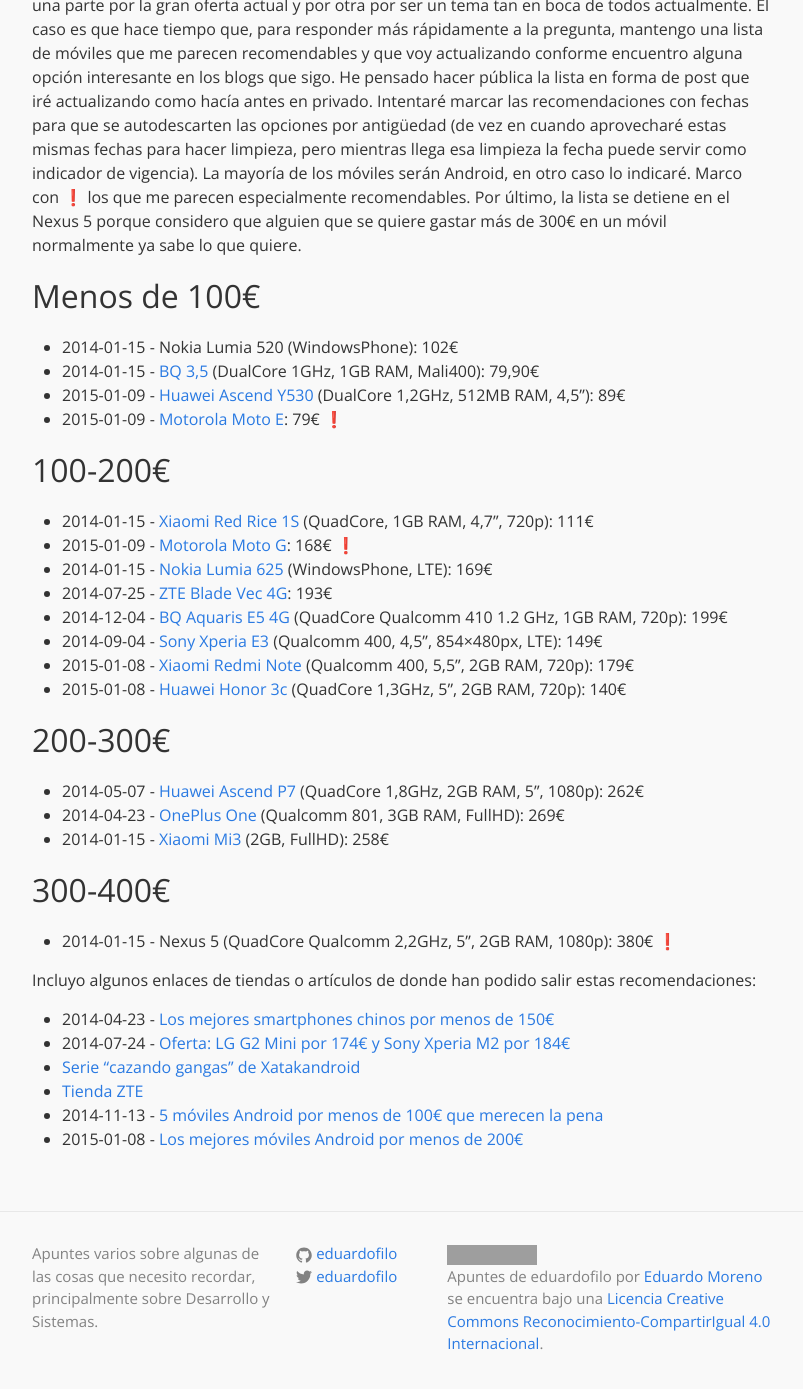
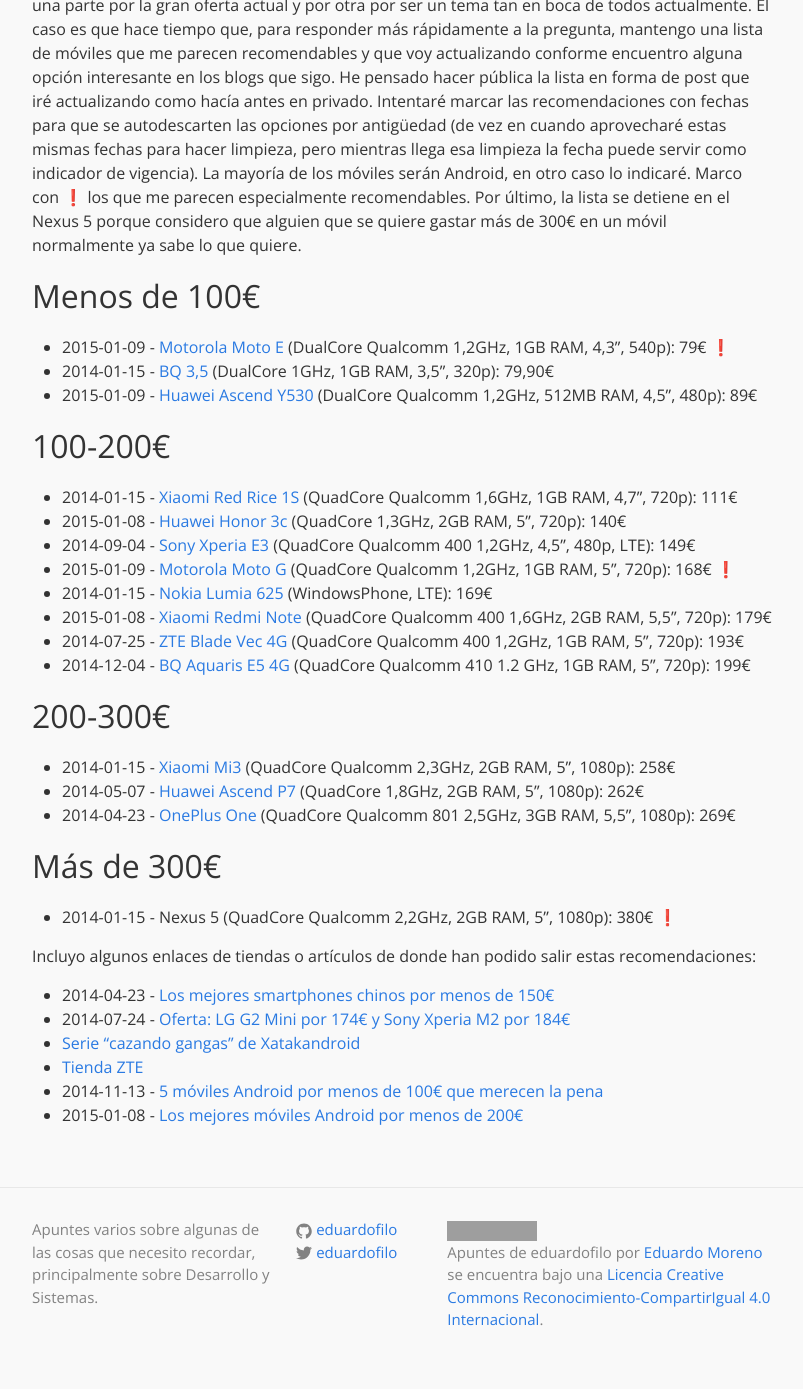
Before and after one commit to eduardofilo/eduardofilo.jekyll, a Jekyll site: the page built from _posts/2015-01-09-moviles.md, in a window 1280 px wide and 1400 px high, scrolled down 422 px. Shown: the top 1389 px of the window, without its empty margins (238-1041 px from the left). Built offline with Jekyll 4.4.1, drawn with Linux system fonts in a browser that asks for light colours; emoji names are drawn with the system emoji font; Markdown is read by kramdown in place of the engine named in the settings; grey boxes are pictures that could not be loaded.

Commit message:
Cambio menor.

```diff
--- a/_posts/2015-01-09-moviles.md
+++ b/_posts/2015-01-09-moviles.md
@@ -11,31 +11,30 @@
 
 ## Menos de 100€
 
-* 2014-01-15 - Nokia Lumia 520 (WindowsPhone): 102€
-* 2014-01-15 - [BQ 3,5](http://www.bq.com/es/productos/aquaris-3-5.html) (DualCore 1GHz, 1GB RAM, Mali400): 79,90€
-* 2015-01-09 - [Huawei Ascend Y530](http://www.amazon.es/gp/product/B00HRXA9CW) (DualCore 1,2GHz, 512MB RAM, 4,5”): 89€
-* 2015-01-09 - [Motorola Moto E](http://www.amazon.es/gp/product/B00KD7UZH8): 79€ :exclamation:
+* 2015-01-09 - [Motorola Moto E](http://www.amazon.es/gp/product/B00KD7UZH8) (DualCore Qualcomm 1,2GHz, 1GB RAM, 4,3”, 540p): 79€ :exclamation:
+* 2014-01-15 - [BQ 3,5](http://www.bq.com/es/productos/aquaris-3-5.html) (DualCore 1GHz, 1GB RAM, 3,5”, 320p): 79,90€
+* 2015-01-09 - [Huawei Ascend Y530](http://www.amazon.es/gp/product/B00HRXA9CW) (DualCore Qualcomm 1,2GHz, 512MB RAM, 4,5”, 480p): 89€
 
 ## 100-200€
 
-* 2014-01-15 - [Xiaomi Red Rice 1S](http://www.aliexpress.com/item/Russian-Spainsh-support-Original-XIAOMI-Red-Rice-Hongmi-WCDMA-3G-Version-Quad-Core-MTK6589T-1-5Ghz/1479637026.html) (QuadCore, 1GB RAM, 4,7”, 720p): 111€
-* 2015-01-09 - [Motorola Moto G](http://www.amazon.es/gp/product/B00N7P33Y0): 168€ :exclamation:
+* 2014-01-15 - [Xiaomi Red Rice 1S](http://www.aliexpress.com/item/Russian-Spainsh-support-Original-XIAOMI-Red-Rice-Hongmi-WCDMA-3G-Version-Quad-Core-MTK6589T-1-5Ghz/1479637026.html) (QuadCore Qualcomm 1,6GHz, 1GB RAM, 4,7”, 720p): 111€
+* 2015-01-08 - [Huawei Honor 3c](http://www.amazon.es/gp/product/B00PK9MTXC) (QuadCore 1,3GHz, 2GB RAM, 5”, 720p): 140€
+* 2014-09-04 - [Sony Xperia E3](http://www.amazon.es/Sony-Xperia-E3-Smartphone-Quad-Core/dp/B00O7VSTHE) (QuadCore Qualcomm 400 1,2GHz, 4,5”, 480p, LTE): 149€
+* 2015-01-09 - [Motorola Moto G](http://www.amazon.es/gp/product/B00N7P33Y0) (QuadCore Qualcomm 1,2GHz, 1GB RAM, 5”, 720p): 168€ :exclamation:
 * 2014-01-15 - [Nokia Lumia 625](http://www.amazon.es/Nokia-Lumia-625-Smartphone-Importado/dp/B00E4KMSK2) (WindowsPhone, LTE): 169€
-* 2014-07-25 - [ZTE Blade Vec 4G](http://www.elandroidelibre.com/2014/07/zte-blade-vec-4g-analisis-y-experiencia-de-uso.html): 193€
-* 2014-12-04 - [BQ Aquaris E5 4G](http://www.elandroidelibre.com/2014/12/bq-aquaris-e5-4g-analisis-y-experiencia-de-usuario.html) (QuadCore Qualcomm 410 1.2 GHz, 1GB RAM, 720p): 199€
-* 2014-09-04 - [Sony Xperia E3](http://www.amazon.es/Sony-Xperia-E3-Smartphone-Quad-Core/dp/B00O7VSTHE) (Qualcomm 400, 4,5”, 854×480px, LTE): 149€
-* 2015-01-08 - [Xiaomi Redmi Note](http://www.amazon.es/gp/product/B00OLN4BNE) (Qualcomm 400, 5,5”, 2GB RAM, 720p): 179€
-* 2015-01-08 - [Huawei Honor 3c](http://www.amazon.es/gp/product/B00PK9MTXC) (QuadCore 1,3GHz, 5”, 2GB RAM, 720p): 140€
+* 2015-01-08 - [Xiaomi Redmi Note](http://www.amazon.es/gp/product/B00OLN4BNE) (QuadCore Qualcomm 400 1,6GHz, 2GB RAM, 5,5”, 720p): 179€
+* 2014-07-25 - [ZTE Blade Vec 4G](http://www.elandroidelibre.com/2014/07/zte-blade-vec-4g-analisis-y-experiencia-de-uso.html) (QuadCore Qualcomm 400 1,2GHz, 1GB RAM, 5”, 720p): 193€
+* 2014-12-04 - [BQ Aquaris E5 4G](http://www.elandroidelibre.com/2014/12/bq-aquaris-e5-4g-analisis-y-experiencia-de-usuario.html) (QuadCore Qualcomm 410 1.2 GHz, 1GB RAM, 5”, 720p): 199€
 
 ## 200-300€
 
+* 2014-01-15 - [Xiaomi Mi3](http://xn--xiaomiespaa-beb.com/comprar-xiaomi/xiaomi-mi3-comprar-16gb/) (QuadCore Qualcomm 2,3GHz, 2GB RAM, 5”, 1080p): 258€
 * 2014-05-07 - [Huawei Ascend P7](http://www.elandroidelibre.com/2014/05/huawei-ascend-p7-primeras-impresiones.html) (QuadCore 1,8GHz, 2GB RAM, 5”, 1080p): 262€
-* 2014-04-23 - [OnePlus One](https://oneplus.net/es) (Qualcomm 801, 3GB RAM, FullHD): 269€
-* 2014-01-15 - [Xiaomi Mi3](http://xn--xiaomiespaa-beb.com/comprar-xiaomi/xiaomi-mi3-comprar-16gb/) (2GB, FullHD): 258€
+* 2014-04-23 - [OnePlus One](https://oneplus.net/es) (QuadCore Qualcomm 801 2,5GHz, 3GB RAM, 5,5”, 1080p): 269€
 
-## 300-400€
+## Más de 300€
 
-* 2014-01-15 - Nexus 5 (QuadCore Qualcomm 2,2GHz, 5”, 2GB RAM, 1080p): 380€ :exclamation:
+* 2014-01-15 - Nexus 5 (QuadCore Qualcomm 2,2GHz, 2GB RAM, 5”, 1080p): 380€ :exclamation:
 
 Incluyo algunos enlaces de tiendas o artículos de donde han podido salir estas recomendaciones:
 
```
